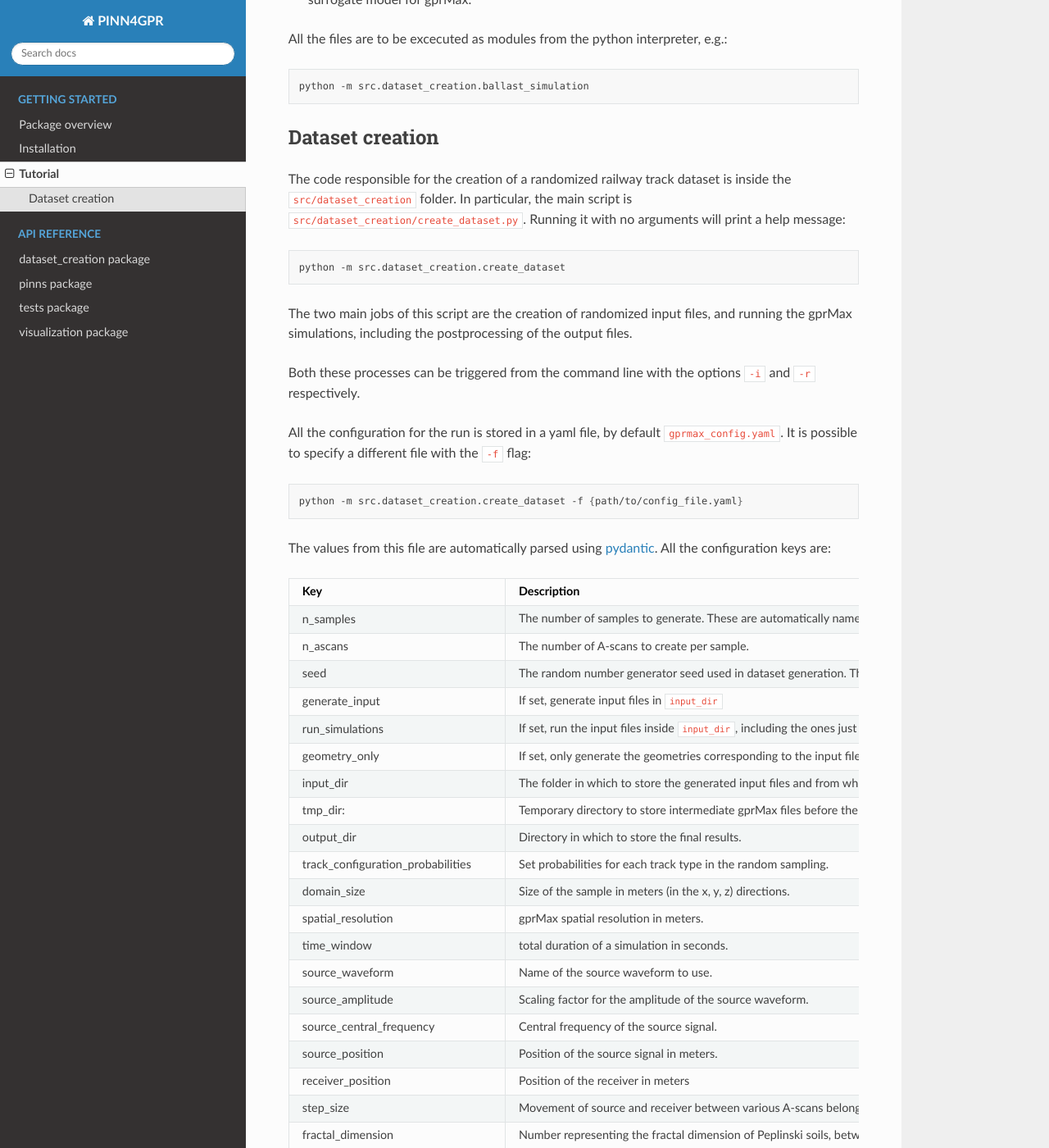
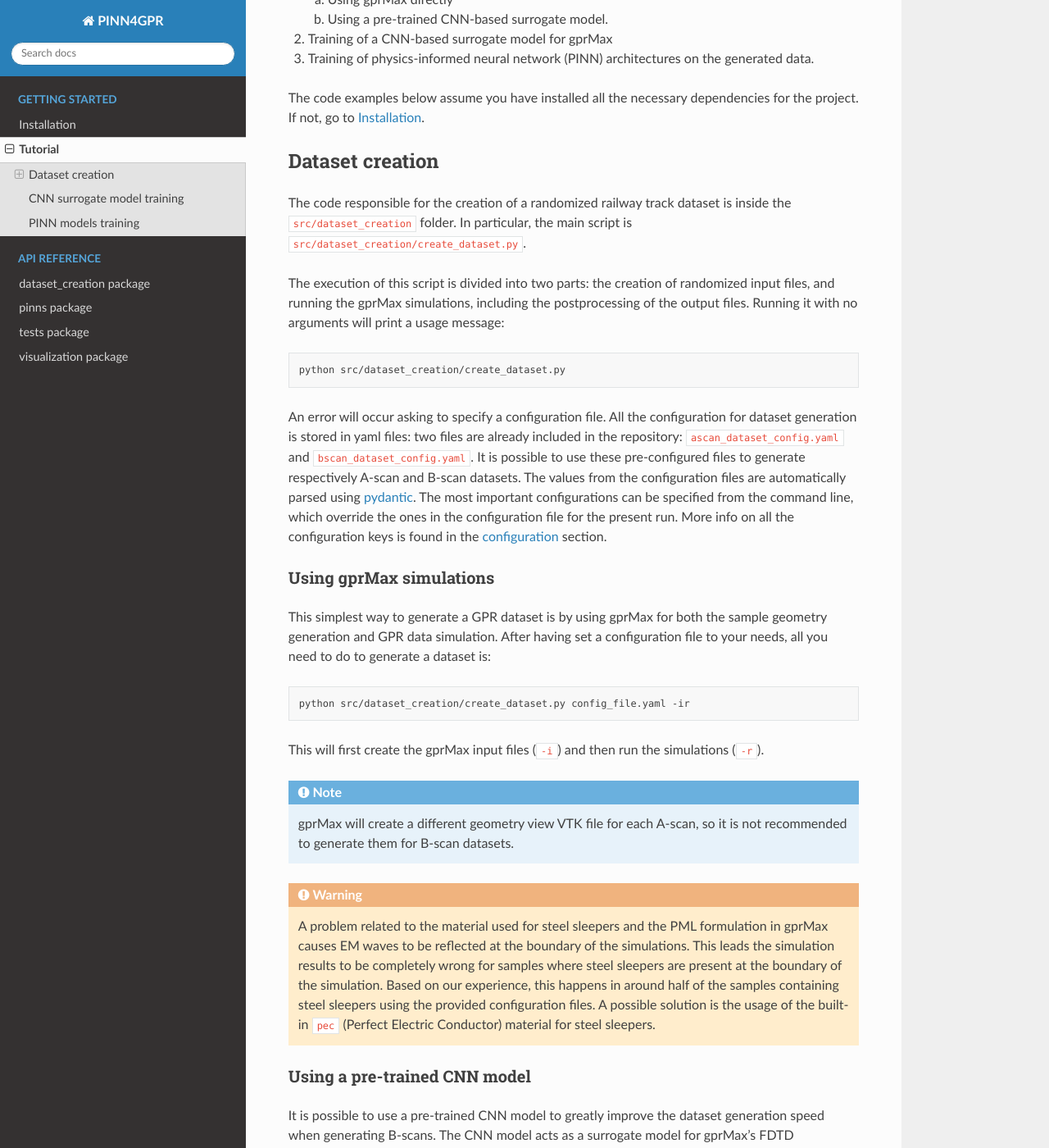
Before and after one commit to ThomasRigoni7/PINN4GPR, a Sphinx documentation site: the page built from docs/source/tutorial.rst, in a window 1280 px wide and 1400 px high, scrolled down 316 px. Shown: the whole window at 82% size. Built offline with Sphinx 7.4.7 and the Read the Docs theme 2.0.0, drawn with Linux system fonts in a browser that asks for light colours; some of the changed text lies outside the part shown.

Commit message:
updated project documentation

```diff
--- a/ascan_dataset_config.yaml
+++ b/ascan_dataset_config.yaml
@@ -11,7 +11,7 @@ geometry_only: false
 
 input_dir: "dataset_ascan/input/"
 tmp_dir: "gprmax_tmp_files/"
-output_dir: "dataset_bscan/output/"
+output_dir: "dataset_ascan/output/"
 
 # simulation configuration
 
--- a/docs/source/installation.rst
+++ b/docs/source/installation.rst
@@ -1,3 +1,5 @@
+.. _installation:
+
 Installation
 ============
 
--- a/docs/source/tutorial.rst
+++ b/docs/source/tutorial.rst
@@ -3,40 +3,121 @@ Tutorial
 
 This is a basic tutorial on how to use the PINN4GPR package.
 
-The project has two main parts:
+The project has multiple parts:
 
 #. Creation of a randomized railway track GPR dataset via `gprMax <https://www.gprmax.com/>`_.
-#. Training of a Physics Informed Neural Network architecture on the generated data to act as a surrogate model for gprMax.
+   Two methods are available to calculate sample B-scans:
 
-All the files are to be excecuted as modules from the python interpreter, e.g.:
+   a. Using gprMax directly
+   b. Using a pre-trained CNN-based surrogate model.
 
-.. code-block:: bash
+#. Training of a CNN-based surrogate model for gprMax
+#. Training of physics-informed neural network (PINN) architectures on the generated data.
 
-    python -m src.dataset_creation.ballast_simulation
+The code examples below assume you have installed all the necessary dependencies for the project. If not, go to :ref:`installation`.
 
 Dataset creation
 ----------------
 
 The code responsible for the creation of a randomized railway track dataset is inside the ``src/dataset_creation`` folder.
-In particular, the main script is ``src/dataset_creation/create_dataset.py``. Running it with no arguments will print a help message:
+In particular, the main script is ``src/dataset_creation/create_dataset.py``.
+
+The execution of this script is divided into two parts: the creation of randomized input files, and running the gprMax
+simulations, including the postprocessing of the output files.
+Running it with no arguments will print a usage message:
 
 .. code-block:: bash
 
-    python -m src.dataset_creation.create_dataset
+    python src/dataset_creation/create_dataset.py
 
-The two main jobs of this script are the creation of randomized input files, and running the gprMax
-simulations, including the postprocessing of the output files.
+An error will occur asking to specify a configuration file. All the configuration for dataset generation is stored in yaml files:
+two files are already included in the repository: ``ascan_dataset_config.yaml`` and ``bscan_dataset_config.yaml``. It is possible to use these
+pre-configured files to generate respectively A-scan and B-scan datasets.
+The values from the configuration files are automatically parsed using `pydantic <https://docs.pydantic.dev/latest/>`_.
+The most important configurations can be specified from the command line, which override the ones in the configuration file for the present run.
+More info on all the configuration keys is found in the :ref:`configuration<configuration>` section.
 
-Both these processes can be triggered from the command line with the options ``-i`` and ``-r`` respectively.
+Using gprMax simulations
+************************
 
-All the configuration for the run is stored in a yaml file, by default ``gprmax_config.yaml``. It is possible to specify a
-different file with the ``-f`` flag:
+This simplest way to generate a GPR dataset is by using gprMax for both the sample geometry generation and GPR data simulation.
+After having set a configuration file to your needs, all you need to do to generate a dataset is:
 
 .. code-block:: bash
 
-    python -m src.dataset_creation.create_dataset -f {path/to/config_file.yaml}
+  python src/dataset_creation/create_dataset.py config_file.yaml -ir
 
-The values from this file are automatically parsed using `pydantic <https://docs.pydantic.dev/latest/>`_. All the configuration keys are:
+This will first create the gprMax input files (``-i``) and then run the simulations (``-r``).
+
+.. note::
+  gprMax will create a different geometry view VTK file for each A-scan, so it is not recommended to generate them for B-scan datasets.
+
+.. warning::
+  A problem related to the material used for steel sleepers and the PML formulation in gprMax causes EM waves to be reflected
+  at the boundary of the simulations. This leads the simulation results to be completely wrong for samples where steel
+  sleepers are present at the boundary of the simulation. Based on our experience, this happens in around half of the samples
+  containing steel sleepers using the provided configuration files. A possible solution is the usage of the built-in ``pec``
+  (Perfect Electric Conductor) material for steel sleepers.
+
+Using a pre-trained CNN model
+*****************************
+
+It is possible to use a pre-trained CNN model to greatly improve the dataset generation speed when generating B-scans.
+The CNN model acts as a surrogate model for gprMax's FDTD simulations. It takes as input the geometry maps generated by gprMax
+and outputs predictions for the associated B-scans.
+
+To use this feature, first create a dataset with:
+
+.. code-block:: bash
+
+  python src/dataset_creation/create_dataset.py config_file.yaml -ir --geometry_only
+
+then, use the ``geom2bscan.py`` script to load the pre-trained model and use it to predict the B-scans:
+
+.. code-block:: bash
+
+  python src/dataset_creation/geom2bscan.py predict -d path/to/dataset_output -m path/to/model.keras -o path/to/output_dir
+
+The ``geom2bscan`` module accepts additional arguments to specify the GPU number, the median mask path
+(see the :ref:`CNN surrogate model training section<CNN_training>`) and the in-memory batch size.
+
+A concrete example of dataset generation is:
+
+.. code-block:: bash
+
+  python src/dataset_creation/create_dataset.py bscan_dataset_config.yaml -ir --geometry_only
+
+  python src/dataset_creation/geom2bscan.py predict -d dataset_bscan/output \
+     -m checkpoints/geom2bscan/model.keras -o dataset_bscan/predictions \
+     --mask_path checkpoints/geom2bscan/median_mask.npy --mem_batch_size 10000
+
+Dataset contents
+****************
+
+The dataset is divided into input and output folder: respectively the
+``input_dir`` and ``output_dir`` provided at dataset generation time.
+
+The input folder will contain both the gprMax input files and some metadata files, in the ``metadata`` folder.
+These latter include all the sampled quantities and properties of each sample in the dataset
+and some plots showing the sampled distributions. A plaintext file with all this info is available for each sample,
+while the all_data.pkl file contains a pickled instance of the :class:`src.dataset_creation.statistics.DatasetStats` class,
+with the metadata for the full dataset.
+
+The output folder contains all the post-processed gprMax outputs. Depending on the dataset configuration,
+each folder can include:
+
+* the sample geometry map in numpy ``.npy`` format.
+* the resulting A or B-scan in HDF5 format, which can be loaded with gprMax *tools* package.
+* electric and magnetic field snapshots in numpy ``.npz`` format.
+* a geometry view file in the Visualization Toolkit format, which can be opened with `Paraview <https://www.paraview.org/>`_.
+
+
+.. _configuration:
+
+Dataset configuration
+*********************
+
+All the configuration keys related to dataset generation are:
 
 .. list-table::
     :header-rows: 1
@@ -119,3 +200,41 @@ The values from this file are automatically parsed using `pydantic <https://docs
       - times at which to generate snapshots of the electric and magnetic fields for each A-scan.
     * - create_views
       - flag for geometry view files creation, which can be opened with Paraview. gprMax creates one view file per A-scan, so the flag is set to False for the B-scan dataset.
+
+.. _CNN_training:
+
+CNN surrogate model training
+----------------------------
+
+The ``geom2bscan.py`` module allows to train a CNN surrogate model for gprMax. This model is trained on a B-scan dataset
+including both geometry maps and B-scan outputs. This is done with the command:
+
+.. code-block:: bash
+
+  python src/dataset_creation/geom2bscan.py train -d path/to/dataset_output  -o path/to/output_dir
+
+Some additional parameters are accepted, including the batch size, training epochs and GPU number.
+
+Among others, the script creates the following files:
+
+* ``model.keras``: the model checkpoint
+* ``median_mask.npy``: the median mask used to pre-process training labels. It must be provided during inference time to obtain accurate B-scan predictions.
+
+
+.. warning::
+  The samples affected by the aforementioned PML problem are automatically removed from the training/test datasets.
+  This means that, using the provided configuration files, a smaller number of samples with steel sleepers will be
+  present in the dataset. These samples will also never show steel sleepers on the border of the domain.
+
+
+PINN models training
+--------------------
+
+The ``src/pinns`` folder contains code to train various PINN models on different geometries and conditions.
+Each experiment can be run by executing the corresponding file:
+
+.. code-block:: bash
+
+  python src/pinns/experiment.py
+
+More info on the setting of each experiment can be found in each source file.
```
Also changed, not shown: docs/source/index.rst (+6 -3 lines), docs/source/package_overview.rst (deleted, +0 -21 lines), 2 other files.
